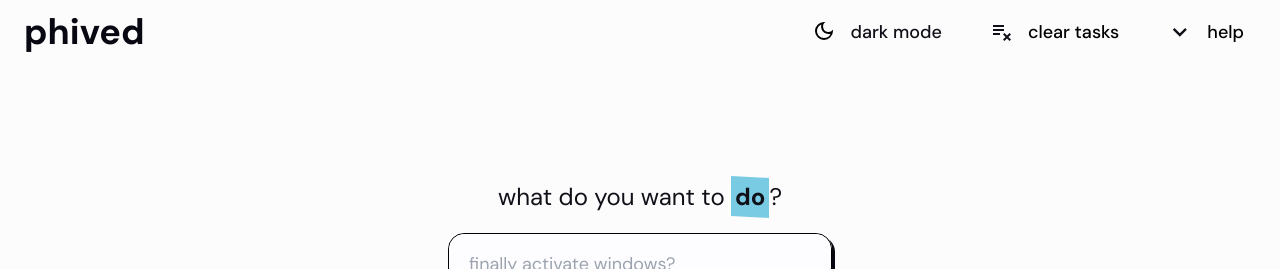
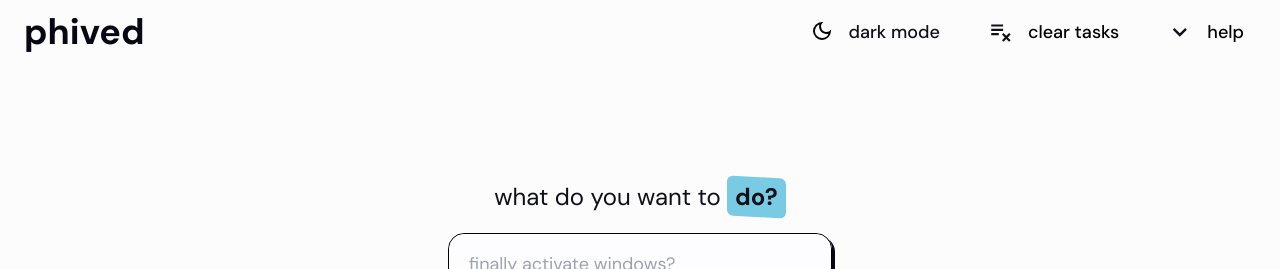
Before and after one commit to LukeberryPi/phived, a React (Vite) app: page / in a window 1280 px wide. Shown: the top 269 px of the page. Built offline with nearby package versions, Linux system fonts and the light colour scheme.

Commit message:
feat: add repsonsiveness to beautiful redesign

```diff
--- a/src/components/Header.tsx
+++ b/src/components/Header.tsx
@@ -10,6 +10,7 @@ export function Header() {
   const [showHelpMenu, setShowHelpMenu] = useState(false);
 
   const noTasks = tasks.filter(Boolean).length === 0;
+  const date = new Date();
 
   useEffect(() => {
     handleSetTheme(isDarkMode);
--- a/src/components/Tasks.tsx
+++ b/src/components/Tasks.tsx
@@ -142,13 +142,12 @@ export function Tasks() {
       >
         what do you want to{" "}
         <span
-          className={`inset-0 inline-block skew-y-3 bg-berryBlue p-1 dark:bg-purpleRain ${
+          className={`inset-0 inline-block skew-y-3 rounded-md bg-berryBlue px-2 py-1 dark:bg-purpleRain ${
             !noTasks && "bg-lightWhite dark:bg-darkBlack"
           } `}
         >
-          <span className="block -skew-y-3 font-semibold">do</span>
+          <span className="block -skew-y-3 font-semibold">do?</span>
         </span>
-        ?
       </p>
       <section className="w-72 overflow-hidden rounded-2xl border shadow-brutalist-dark dark:border-lighterWhite dark:shadow-brutalist-light tiny:w-80 xs:w-96">
         <DragDropContext onDragEnd={handleDragEnd} onDragStart={() => setDragging(true)}>
--- a/src/icons/ClearTasksIcon.tsx
+++ b/src/icons/ClearTasksIcon.tsx
@@ -1,6 +1,6 @@
 import { type DefaultIconProps } from "src/utils/defaultIconProps";
 
-export function ClearTasksIcon({ className, squareWidthAndHeight = 26 }: DefaultIconProps) {
+export function ClearTasksIcon({ className, squareWidthAndHeight = 28 }: DefaultIconProps) {
   return (
     <svg
       xmlns="http://www.w3.org/2000/svg"
--- a/src/icons/DownloadDoneIcon.tsx
+++ /dev/null
@@ -1,17 +0,0 @@
-import { type DefaultIconProps } from "src/utils/defaultIconProps";
-
-export function DownloadDoneIcon({ className, squareWidthAndHeight = 26 }: DefaultIconProps) {
-  return (
-    <svg
-      xmlns="http://www.w3.org/2000/svg"
-      width={squareWidthAndHeight}
-      height={squareWidthAndHeight}
-      viewBox="0 0 26 26"
-    >
-      <path
-        className={className}
-        d="M20.13 5.41L18.72 4l-9.19 9.19l-4.25-4.24l-1.41 1.41l5.66 5.66zM5 18h14v2H5z"
-      />
-    </svg>
-  );
-}
--- /dev/null
+++ b/src/icons/OpenNewIcon.tsx
@@ -0,0 +1,18 @@
+import { type DefaultIconProps } from "src/utils/defaultIconProps";
+
+export function OpenNewIcon({ className, squareWidthAndHeight = 20 }: DefaultIconProps) {
+  return (
+    <svg
+      className={className}
+      xmlns="http://www.w3.org/2000/svg"
+      width={squareWidthAndHeight}
+      height={squareWidthAndHeight}
+      viewBox="0 0 24 24"
+    >
+      <path
+        className={className}
+        d="M19 19H5V5h7V3H5a2 2 0 0 0-2 2v14a2 2 0 0 0 2 2h14c1.1 0 2-.9 2-2v-7h-2v7zM14 3v2h3.59l-9.83 9.83l1.41 1.41L19 6.41V10h2V3h-7z"
+      />
+    </svg>
+  );
+}
--- a/src/icons/index.ts
+++ b/src/icons/index.ts
@@ -8,3 +8,5 @@ export { InstagramIcon } from "src/icons/InstagramIcon";
 export { GithubIcon } from "src/icons/GithubIcon";
 export { TwitterIcon } from "src/icons/TwitterIcon";
 export { CloseIcon } from "src/icons/CloseIcon";
+export { DownloadPromptIcon } from "src/icons/DownloadPromptIcon";
+export { OpenNewIcon } from "src/icons/OpenNewIcon";
```
